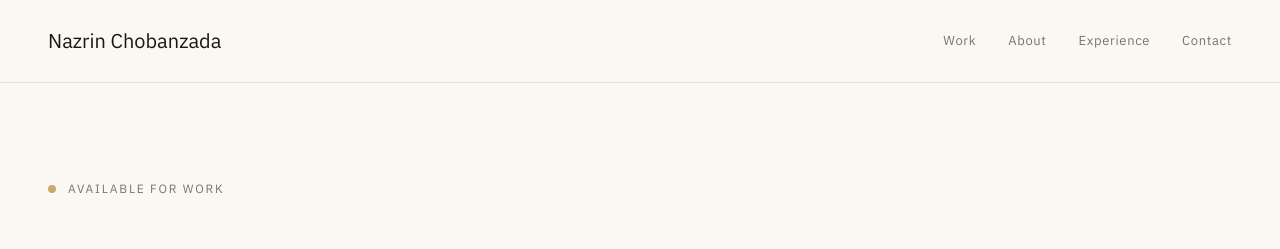
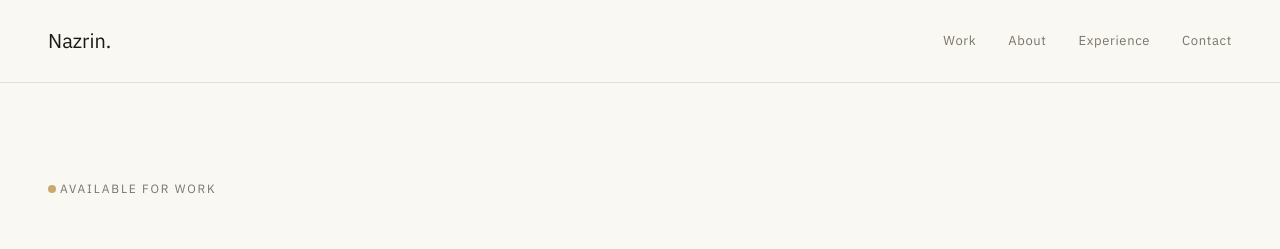
Before and after one commit to NazrinChobanzada/my-portfolio, a Next.js app: page / in a window 1280 px wide. Shown: the top 249 px of the page. Built offline with nearby package versions, Linux system fonts and the light colour scheme.

Commit message:
açıklama

```diff
--- a/app/page.tsx
+++ b/app/page.tsx
@@ -9,7 +9,7 @@ export default function Home() {
         padding: '1.5rem 3rem', borderBottom: '1px solid var(--border)',
         background: 'var(--cream)', position: 'sticky', top: 0, zIndex: 100
       }}>
-        <div style={{ fontFamily: 'var(--ff-display)', fontSize: '20px' }}>Nazrin Chobanzada</div>
+        <div style={{ fontFamily: 'var(--ff-display)', fontSize: '20px' }}>Nazrin. </div>
         <div style={{ display: 'flex', gap: '2rem' }}>
           {['Work', 'About', 'Experience', 'Contact'].map(item => (
             <a key={item} href={`#${item.toLowerCase()}`} style={{ color: 'var(--muted)', fontSize: '13px', letterSpacing: '0.05em' }}>
@@ -21,7 +21,7 @@ export default function Home() {
 
       {/* HERO */}
       <section style={{ padding: '6rem 3rem 0' }}>
-        <div style={{ display: 'flex', alignItems: 'center', gap: '0.75rem', marginBottom: '3rem' }}>
+        <div style={{ display: 'flex', alignItems: 'center', gap: '0.25rem', marginBottom: '3rem' }}>
           <div style={{ width: '8px', height: '8px', borderRadius: '50%', background: 'var(--accent)' }} />
           <span style={{ fontSize: '12px', letterSpacing: '0.15em', color: 'var(--muted)', textTransform: 'uppercase' }}>
             Available for work
```
